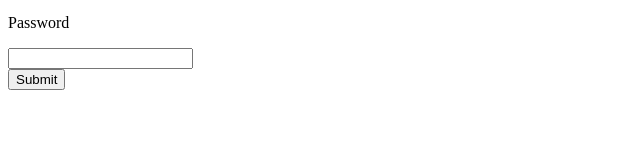
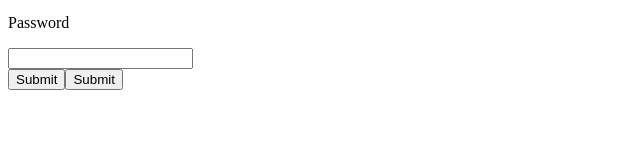
Before and after one commit to maurorojascabj/reactjs-ci, a React (Create React App) app: page / in a window 1280 px wide. Shown: the part 124-283 px from the top of the page, without its empty margins (0-640 px from the left). Built offline with nearby package versions, Linux system fonts and the light colour scheme; the HTML template or start-up script is replaced by a standard one.

Commit message:
Added a new submit button

```diff
--- a/src/components/Login.jsx
+++ b/src/components/Login.jsx
@@ -21,6 +21,7 @@ export const Login = () => {
                     </div>
                     <div className="col-md-12 mt-4 d-flex justify-content-end">
                         <button className="btn btn-primary">Submit</button>
+                        <button className="btn btn-primary">Submit</button>
                     </div>
                 </form>
             </div>
```
